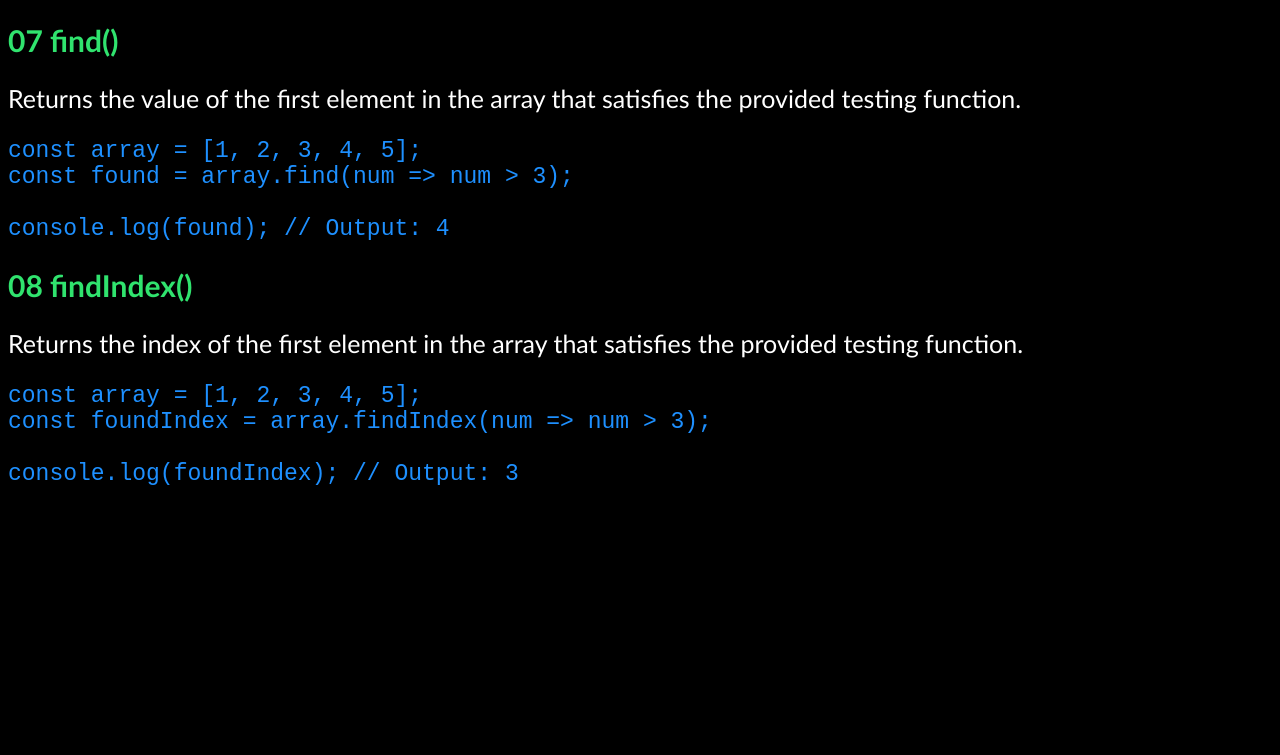
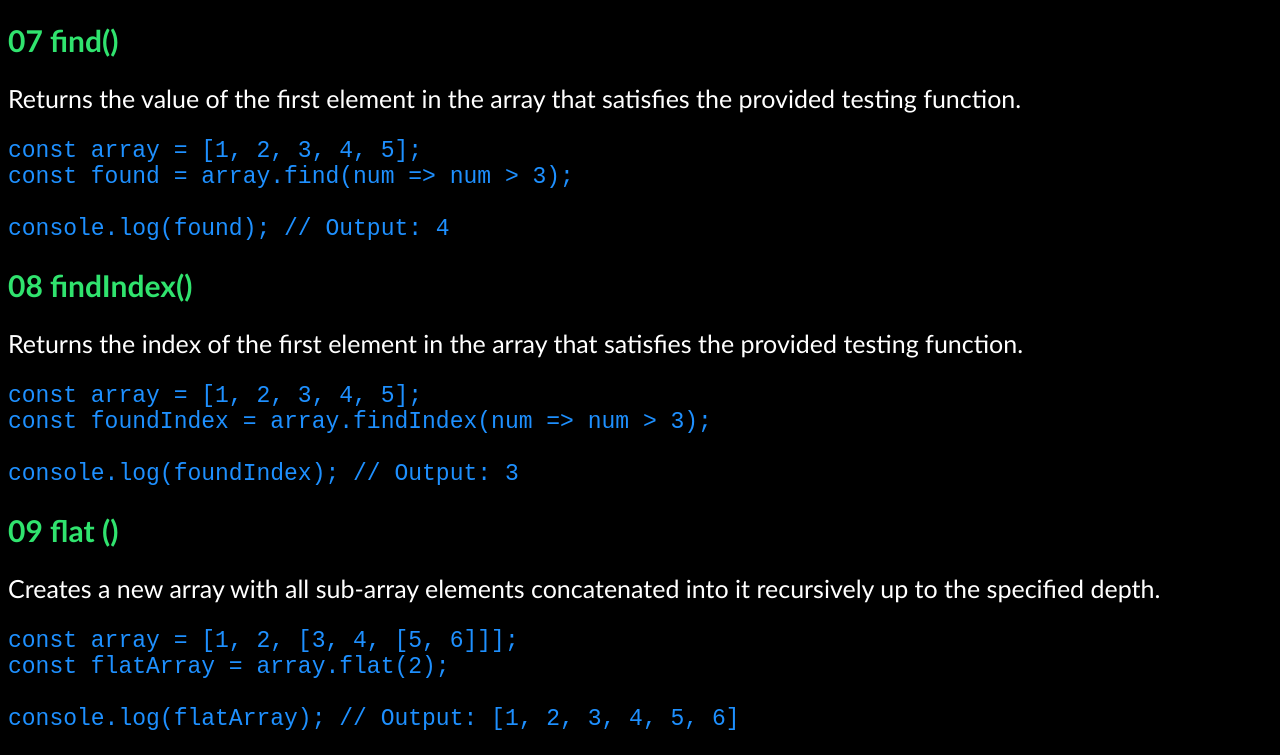
Before and after one commit to kawodyaarachchige/JavaScript_Array_Methods, a plain HTML site: page index.html in a window 1280 px wide. Shown: the part 3233-3988 px from the top of the page. Before the commit the page ends 3743 px from the top, so only its background shows below. Drawn offline with Linux system fonts and the light colour scheme.

Commit message:
added flat() .

```diff
--- a/index.html
+++ b/index.html
@@ -117,5 +117,13 @@ const foundIndex = array.findIndex(num => num > 3);
 
 console.log(foundIndex); // Output: 3
 </pre>
+<h2>09 flat ()</h2>
+<p>Creates a new array with all sub-array elements concatenated into it recursively up to the specified depth.</p>
+<pre>const array = [1, 2, [3, 4, [5, 6]]];
+const flatArray = array.flat(2);
+
+console.log(flatArray); // Output: [1, 2, 3, 4, 5, 6]
+</pre>
+
 </body>
 </html>
```
Also changed, not shown: script.js (+8 -0 lines).
